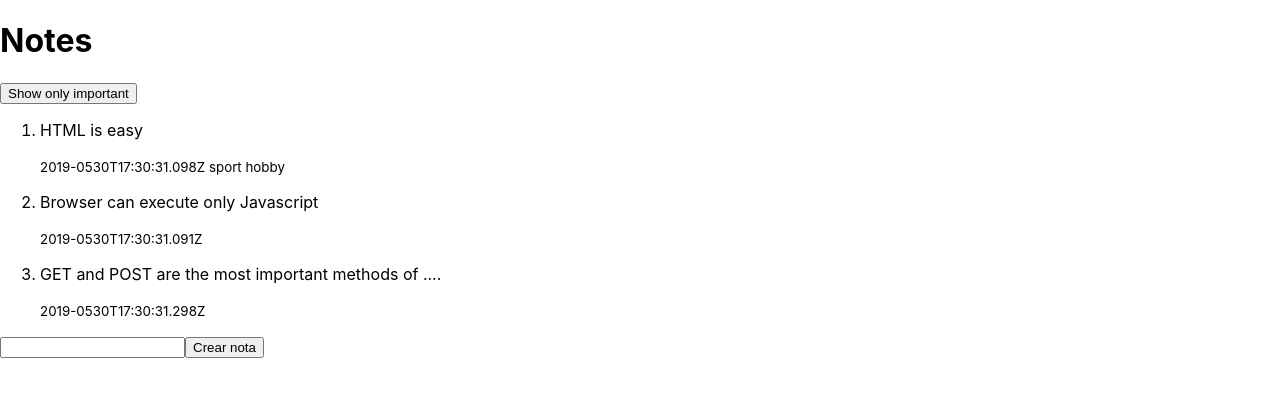
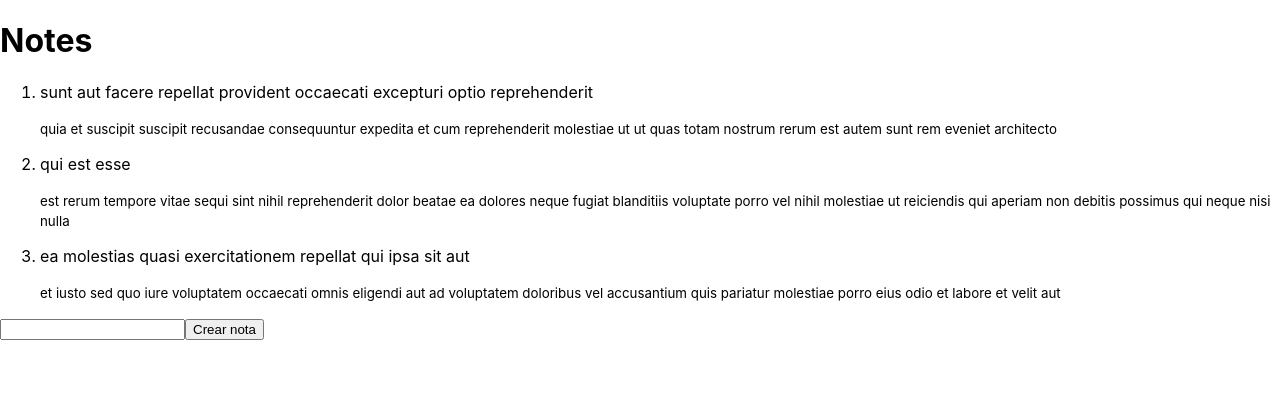
Before and after one commit to Alejandro929202/midudev-bootcamp, a React (Create React App) app in the folder part4/: page / in a window 1280 px wide. Shown: the top 396 px of the page. Built offline with nearby package versions, Linux system fonts and the light colour scheme.

Commit message:
inicio capitulo 5 REST

```diff
--- a/part4/src/App.js
+++ b/part4/src/App.js
@@ -9,12 +9,10 @@ import { useState } from 'react';
     })}
 */
 
-
-
 export default function App(props){
   const [notes, setNotes] = useState(props.notes);
   const [newNote, setNewNote] = useState("");
-  const [showAll, setShowAll] = useState(true);
+  //const [showAll, setShowAll] = useState(true);
 
   const handleChange = (event) => {
     setNewNote(event.target.value);
@@ -25,9 +23,8 @@ export default function App(props){
     console.log('crear nota');
     const noteToAddToState = {
       id:notes.lenght + 1,
-      content: newNote,
-      date: new Date().toISOString(),
-      important: Math.random() < 0.5
+      title: newNote,
+      body: newNote
     };
 
     setNotes(notes.concat(noteToAddToState));
@@ -36,9 +33,15 @@ export default function App(props){
 
   }
 
-  const handleShowAll = () => {
+ /* const handleShowAll = () => {
     setShowAll(() => !showAll);
   }
+ <button onClick={handleShowAll}>{showAll ? "Show only important" : "show all"}</button>
+.filter(note => {
+  if (showAll === true) return true;
+  return note.important === true;
+})*/
+
 
   if(typeof notes === "undefined" || notes.lenght === 0){
     return "No tenemos notas que mostrar";
@@ -46,13 +49,10 @@ export default function App(props){
   return (
   <div>
     <h1>Notes</h1>
-    <button onClick={handleShowAll}>{showAll ? "Show only important" : "show all"}</button>
+
       <ol>
           {notes
-          .filter(note => {
-            if (showAll === true) return true;
-            return note.important === true;
-          })
+
           .map((note) => <Note key={note.id} {...note} />)}
       </ol>
       <form onSubmit={handleSubmit}>
--- a/part4/src/Note.js
+++ b/part4/src/Note.js
@@ -1,15 +1,12 @@
 export const Note = (props) => {
   console.log({props})
-  const {categories = [], content, date} = props;
+  const {title, body} = props;
     return (
       <li>
-        <p> {content} </p>
+        <p> {title} </p>
         <small>
-          <time>{date}</time>
+          {body}
         </small>
-        {categories.map((category) => (
-          <small key={category}> {category} </small>
-        ))}
       </li>
     )
   }
--- a/part4/src/index.js
+++ b/part4/src/index.js
@@ -6,26 +6,22 @@ import reportWebVitals from './reportWebVitals';
 
 const notes = [
   {
-    //objeto1
-    id:1,
-    content: 'HTML is easy',
-    date: '2019-0530T17:30:31.098Z',
-    important: true,
-    categories:['sport', 'hobby']
+    "userId": 1,
+    "id": 1,
+    "title": "sunt aut facere repellat provident occaecati excepturi optio reprehenderit",
+    "body": "quia et suscipit\nsuscipit recusandae consequuntur expedita et cum\nreprehenderit molestiae ut ut quas totam\nnostrum rerum est autem sunt rem eveniet architecto"
   },
   {
-    //objeto2
-    id:2,
-    content: 'Browser can execute only Javascript',
-    date: '2019-0530T17:30:31.091Z',
-    important: false
+    "userId": 1,
+    "id": 2,
+    "title": "qui est esse",
+    "body": "est rerum tempore vitae\nsequi sint nihil reprehenderit dolor beatae ea dolores neque\nfugiat blanditiis voluptate porro vel nihil molestiae ut reiciendis\nqui aperiam non debitis possimus qui neque nisi nulla"
   },
   {
-    //objeto3
-    id:3,
-    content: 'GET and POST are the most important methods of ....',
-    date: '2019-0530T17:30:31.298Z',
-    important: true
+    "userId": 1,
+    "id": 3,
+    "title": "ea molestias quasi exercitationem repellat qui ipsa sit aut",
+    "body": "et iusto sed quo iure\nvoluptatem occaecati omnis eligendi aut ad\nvoluptatem doloribus vel accusantium quis pariatur\nmolestiae porro eius odio et labore et velit aut"
   }
 ];
 
```
